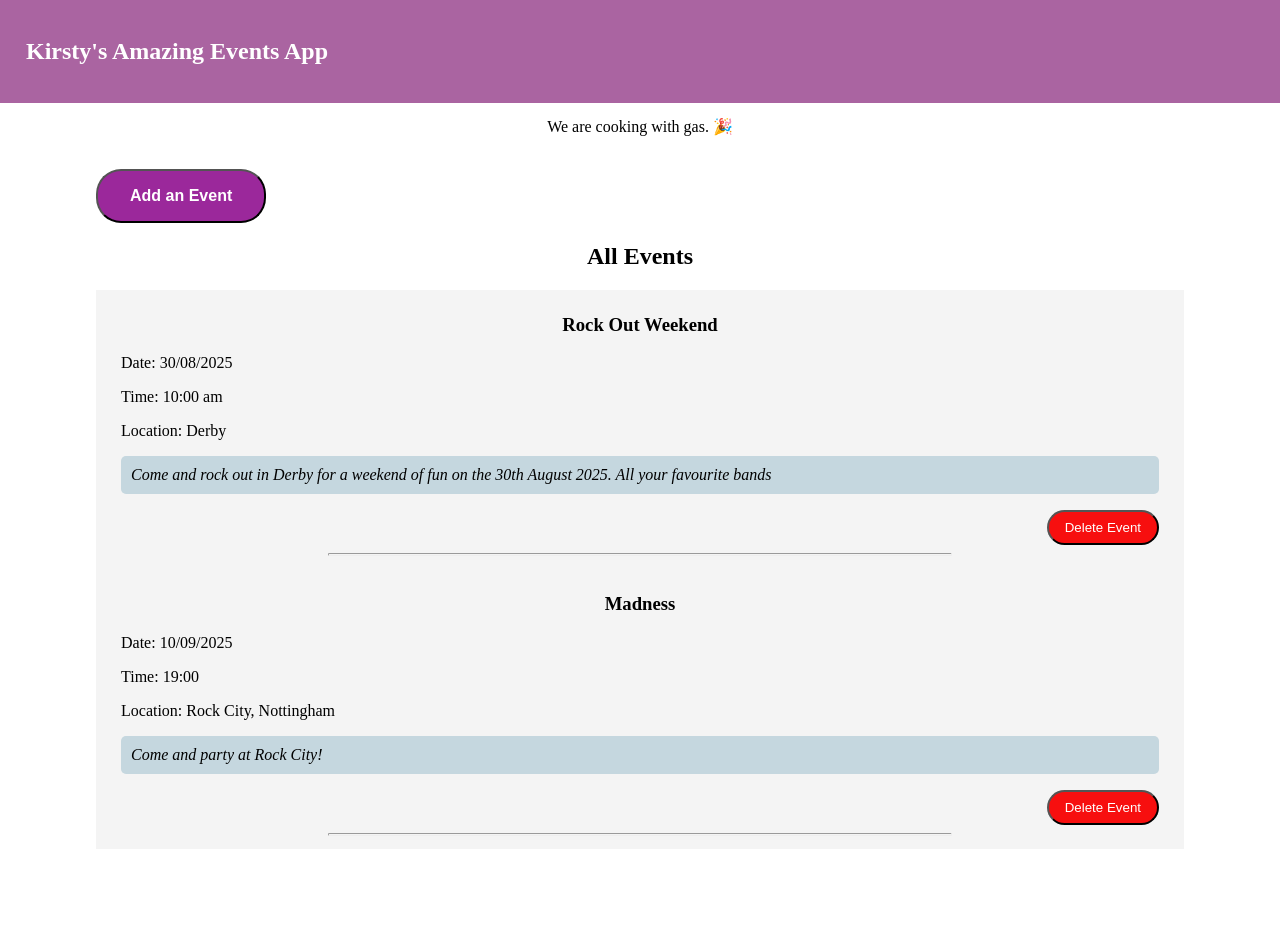
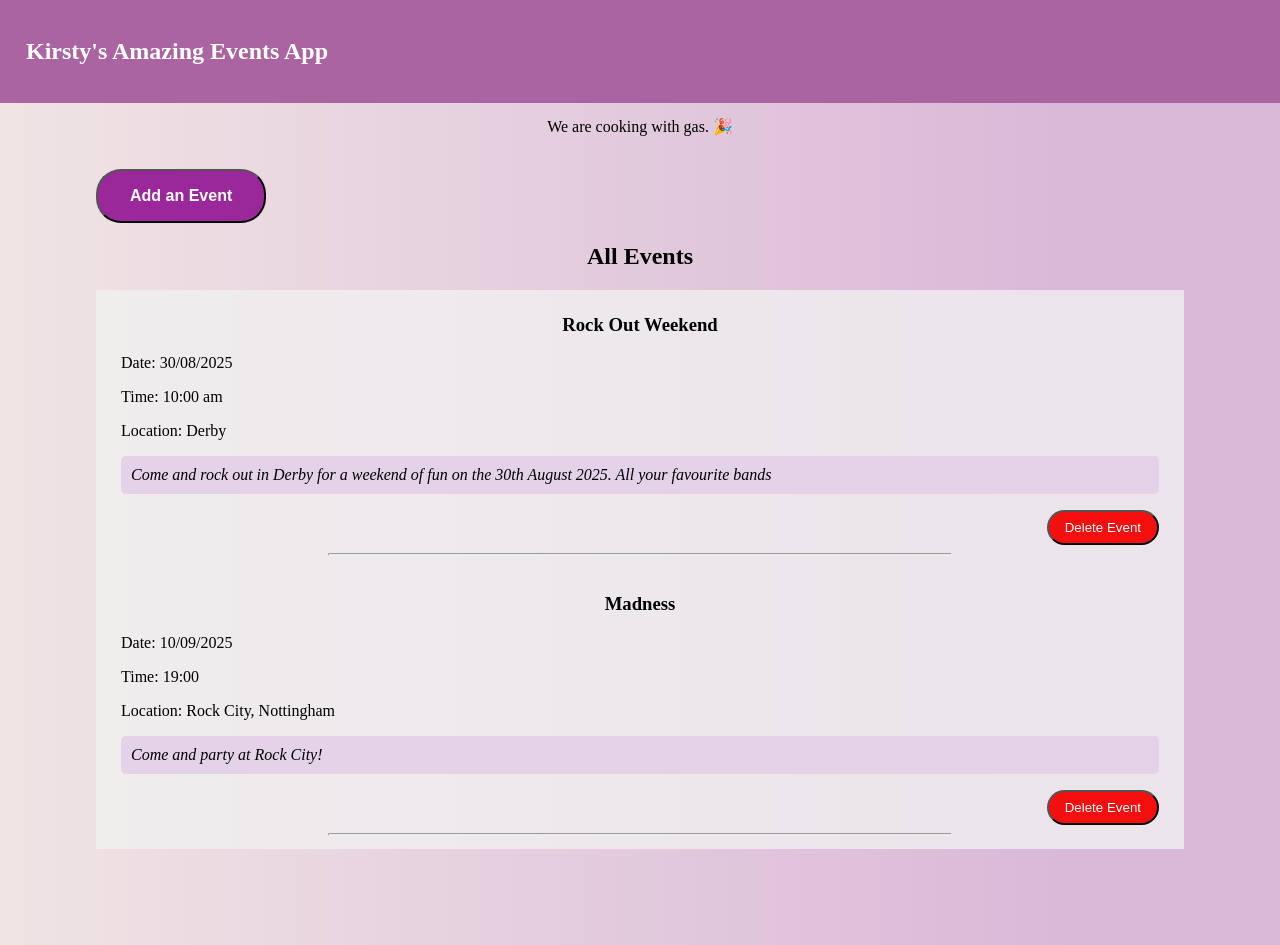
Before and after one commit to swamphobbit22/MAB, an Angular app: page / in a window 1280 px wide. Built offline with nearby package versions, Linux system fonts and the light colour scheme.

Commit message:
add delete functionality

```diff
--- a/src/app/event-list/event-list.component.css
+++ b/src/app/event-list/event-list.component.css
@@ -18,7 +18,7 @@ h3{
 .desc{
    font-style: italic;
    flex-wrap: wrap;
-   background-color: rgb(197, 215, 223);
+   background-color: rgb(228, 210, 233);
    padding: 10px;
    border-radius: 5px;
 }
@@ -52,14 +52,8 @@ hr{
 }
 
 @media screen and (max-width: 650px) {
-
   .btn-small{
     display: flex;
     justify-content: center;
   }
-
-    /* .content {
-      flex-direction: column;
-      width: max-content;
-    } */
 }
--- a/src/app/event-list/event-list.component.html
+++ b/src/app/event-list/event-list.component.html
@@ -7,12 +7,13 @@
   <div *ngFor = "let event of events" class="list">
     <h3 class="">{{event.title}}</h3>
     <div class="info">
+      <p id="id" hidden>{{event.id}}</p>
       Date: {{event.date}}
       <p>Time: {{event.time}}</p>
       <p>Location: {{event.location}}</p>
       <p class="desc">{{event.description}}</p>
       <div class="delete-div btn-small">
-        <button class="btn btn-delete">Delete Event</button>
+        <button class="btn btn-delete" (click)="onDelete(event.id)">Delete Event</button>
       </div>
 
     </div>
--- a/src/app/event-list/event-list.component.ts
+++ b/src/app/event-list/event-list.component.ts
@@ -13,6 +13,7 @@ import { EventService } from '../event.service';
 export class EventListComponent implements OnInit{
   events: any[] = [];
 
+
   //contrscutor injects service
   constructor(private eventService: EventService) {}
 
@@ -23,5 +24,8 @@ export class EventListComponent implements OnInit{
     });
   }
 
-
+  onDelete(id: number){
+    alert('You are about to delete an event!')
+   this.eventService.removeItem(id)
+  }
 }
--- a/src/app/form-modal/form-modal.component.ts
+++ b/src/app/form-modal/form-modal.component.ts
@@ -1,5 +1,4 @@
 import { Component, EventEmitter, Output } from '@angular/core';
-// import { FormsModule } from '@angular/forms';
 import { EventService } from '../event.service';
 import { FormControl, FormGroup, ReactiveFormsModule, Validators} from  '@angular/forms'
 
--- a/src/app/home/home.component.css
+++ b/src/app/home/home.component.css
@@ -1,5 +1,7 @@
   .home-body{
     padding: 6rem;
+    background: #f0e4e4;
+    background: linear-gradient(90deg, rgba(240, 228, 228, 1) 0%, rgba(217, 184, 216, 1) 84%);
   }
 
   .subtitle{
```
Lines whose indentation alone changed are shown as unchanged.
